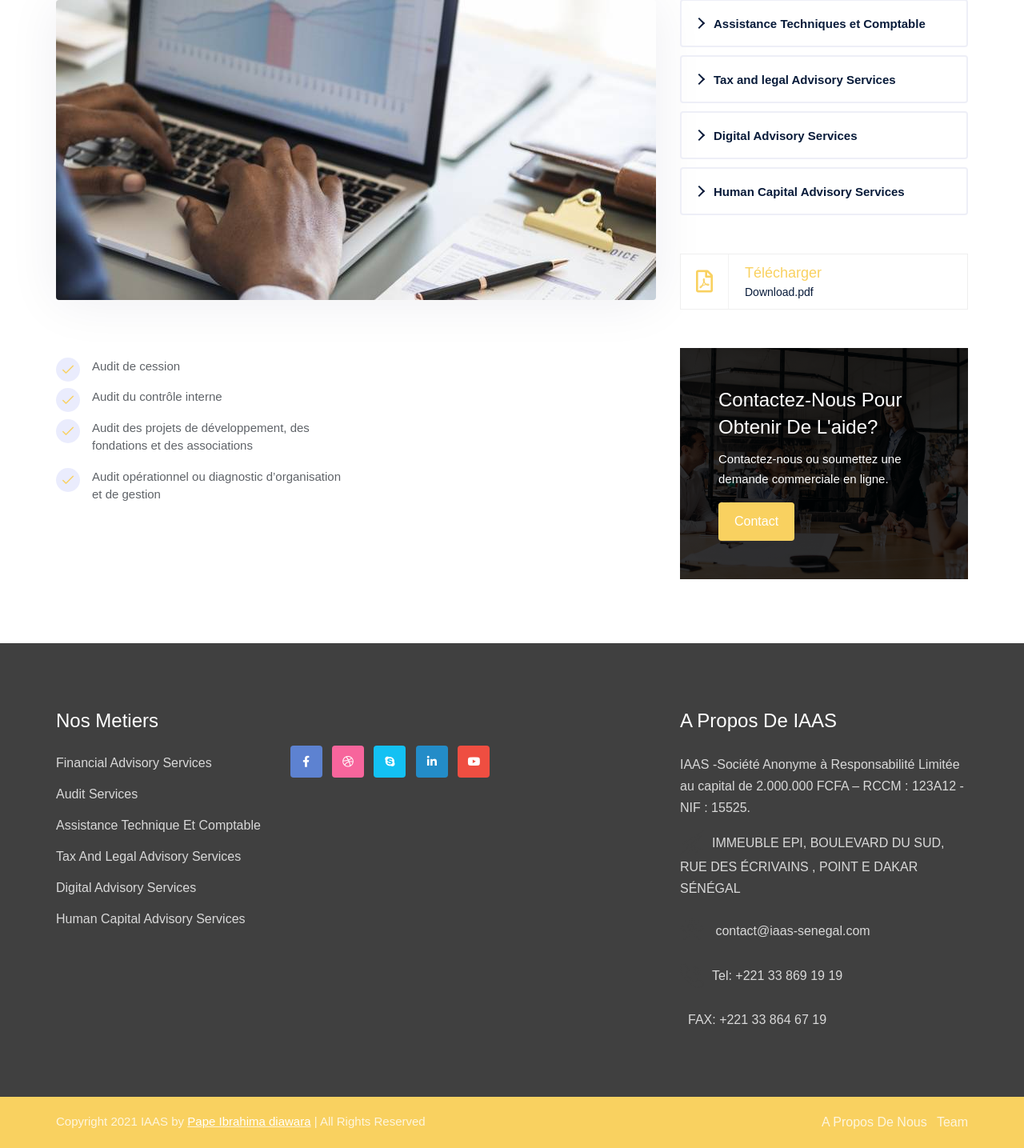
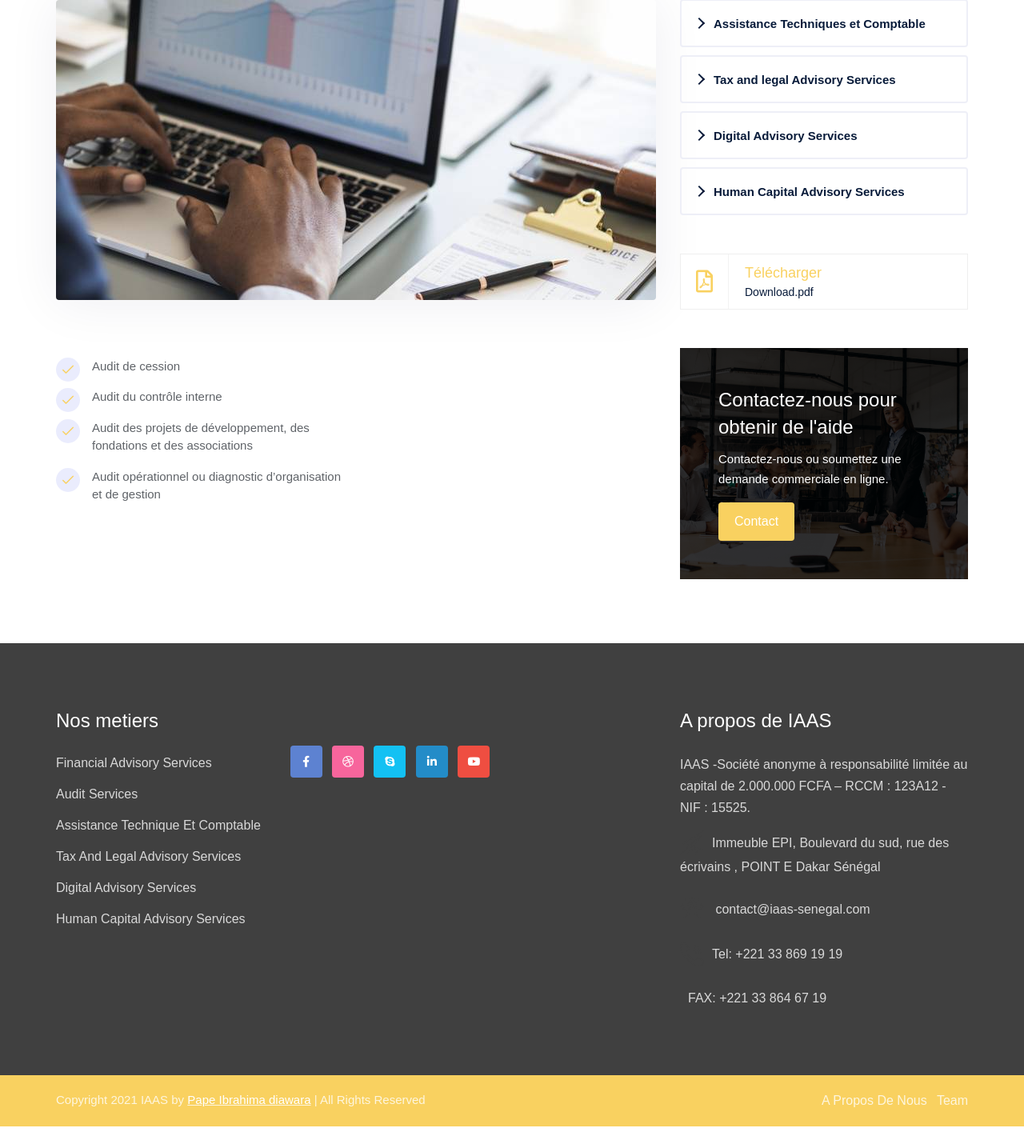
Before and after one commit to capinho/iaas-senegal, a Django app: page /audit-services/ in a window 1280 px wide. Shown: the part 750-2185 px from the top of the page at 80% size. After the commit the page ends 2158 px from the top, so only its background shows below. Run offline with Django 3.2, Linux system fonts and the light colour scheme; some libraries are stand-ins or nearby versions.

Commit message:
police change

```diff
--- a/website/templates/assistance-technique-et-comptable.html
+++ b/website/templates/assistance-technique-et-comptable.html
@@ -156,7 +156,7 @@
         </div>
         <div class="widget">
           <div class="widget-contact px-5 py-5 xs-px-2 xs-py-2 text-white" data-bg-img="{% static 'website/images/bg/01.jpg' %}" data-overlay="8">
-            <h4 class="text-white text-capitalize">Contactez-nous pour obtenir de l'aide?</h4>
+            <h4 class="text-white text-capitalize" style="text-transform: none !important;">Contactez-nous pour obtenir de l'aide</h4>
             <p>Contactez-nous ou soumettez une demande commerciale en ligne.</p> <a class="btn" href="{% url 'contact' %}"><span>Contact</span></a>
           </div>
         </div>
--- a/website/templates/audit-services.html
+++ b/website/templates/audit-services.html
@@ -154,7 +154,7 @@
         </div>
         <div class="widget">
           <div class="widget-contact px-5 py-5 xs-px-2 xs-py-2 text-white" data-bg-img="{% static 'website/images/bg/01.jpg' %}" data-overlay="8">
-            <h4 class="text-white text-capitalize">Contactez-nous pour obtenir de l'aide?</h4>
+            <h4 class="text-white text-capitalize" style="text-transform: none !important;">Contactez-nous pour obtenir de l'aide</h4>
             <p>Contactez-nous ou soumettez une demande commerciale en ligne.</p> <a class="btn" href="{% url 'contact' %}"><span>Contact</span></a>
           </div>
         </div>
--- a/website/templates/base.html
+++ b/website/templates/base.html
@@ -62,20 +62,20 @@
       <div class="container">
         <div class="row">
           <div class="col-lg-3 col-md-6 sm-mt-5">
-            <h4 class="mb-4 text-white">Nos metiers</h4>
+            <h4 class="mb-4 text-white" style="text-transform: none !important;">Nos metiers</h4>
             <div class="footer-list">
               <ul class="list-unstyled">
-                <li><a href="{% url 'financial-advisory-services' %}">Financial Advisory Services </a>
+                <li><a href="{% url 'financial-advisory-services' %}">Financial advisory services </a>
                 </li>
-                <li><a href="{% url 'audit-services' %}">Audit Services</a>
+                <li><a href="{% url 'audit-services' %}">Audit services</a>
                 </li>
-                <li> <a href="{% url 'assistance-technique-et-comptable' %}">Assistance Technique Et Comptable</a>
+                <li> <a href="{% url 'assistance-technique-et-comptable' %}">Assistance technique et comptable</a>
                 </li>
-                <li> <a href="{% url 'tax-and-legal-advisory-services' %}">Tax And Legal Advisory Services</a>
+                <li> <a href="{% url 'tax-and-legal-advisory-services' %}">Tax and legal advisory services</a>
                 </li>
-                <li> <a href="{% url 'digital-advisory-services' %}">Digital Advisory Services</a>
+                <li> <a href="{% url 'digital-advisory-services' %}">Digital advisory services</a>
                 </li>
-                <li> <a href="{% url 'human-capital-advisory-services' %}">Human Capital Advisory Services</a>
+                <li> <a href="{% url 'human-capital-advisory-services' %}">Human capital advisory services</a>
                 </li>
               </ul>
             </div>
@@ -97,12 +97,12 @@
             </div>
           </div>
           <div class="col-xl-4 col-lg-5 ml-auto col-md-12 md-mt-5">
-            <h4 class="mb-4 text-white">A propos de IAAS</h4>
-            <p class="mb-3">IAAS -Société Anonyme à Responsabilité Limitée au capital de 2.000.000 FCFA – RCCM : 123A12 - NIF : 15525.</p>
+            <h4 class="mb-4 text-white" style="text-transform: none !important;">A propos de IAAS</h4>
+            <p class="mb-3">IAAS -Société anonyme à responsabilité limitée au capital de 2.000.000 FCFA – RCCM : 123A12 - NIF : 15525.</p>
             <div class="footer-cntct">
               <ul class="media-icon list-unstyled">
                 <li>
-                  <p class="mb-0"><i class="flaticon-paper-plane"></i>IMMEUBLE EPI, BOULEVARD DU SUD, RUE DES ÉCRIVAINS , POINT E DAKAR SÉNÉGAL </p>
+                  <p class="mb-0"><i class="flaticon-paper-plane"></i>Immeuble EPI, Boulevard du sud, rue des écrivains , POINT E Dakar Sénégal </p>
                 </li>
                 <li><i class="flaticon-email"></i>  <a href="mailto:contact@iaas-senegal.com">contact@iaas-senegal.com</a>
                 </li>
--- a/website/templates/digital-advisory-services.html
+++ b/website/templates/digital-advisory-services.html
@@ -158,7 +158,7 @@
         </div>
         <div class="widget">
           <div class="widget-contact px-5 py-5 xs-px-2 xs-py-2 text-white" data-bg-img="{% static 'website/images/bg/01.jpg' %}" data-overlay="8">
-            <h4 class="text-white text-capitalize">Contactez-nous pour obtenir de l'aide?</h4>
+            <h4 class="text-white text-capitalize" style="text-transform: none !important;">Contactez-nous pour obtenir de l'aide</h4>
             <p>Contactez-nous ou soumettez une demande commerciale en ligne.</p> <a class="btn" href="{% url 'contact' %}"><span>Contact</span></a>
           </div>
         </div>
--- a/website/templates/financial-advisory-services.html
+++ b/website/templates/financial-advisory-services.html
@@ -167,7 +167,7 @@
         </div>
         <div class="widget">
           <div class="widget-contact px-5 py-5 xs-px-2 xs-py-2 text-white" data-bg-img="{% static 'website/images/bg/01.jpg' %}" data-overlay="8">
-            <h4 class="text-white text-capitalize">Contactez-nous pour obtenir de l'aide?</h4>
+            <h4 class="text-white text-capitalize" style="text-transform: none !important;">Contactez-nous pour obtenir de l'aide</h4>
             <p>Contactez-nous ou soumettez une demande commerciale en ligne.</p> <a class="btn" href="{% url 'contact' %}"><span>Contact</span></a>
           </div>
         </div>
--- a/website/templates/human-capital-advisory-services.html
+++ b/website/templates/human-capital-advisory-services.html
@@ -172,7 +172,7 @@
         </div>
         <div class="widget">
           <div class="widget-contact px-5 py-5 xs-px-2 xs-py-2 text-white" data-bg-img="{% static 'website/images/bg/01.jpg' %}" data-overlay="8">
-            <h4 class="text-white text-capitalize">Contactez-nous pour obtenir de l'aide?</h4>
+            <h4 class="text-white text-capitalize" style="text-transform: none !important;">Contactez-nous pour obtenir de l'aide</h4>
             <p>Contactez-nous ou soumettez une demande commerciale en ligne.</p> <a class="btn" href="{% url 'contact' %}"><span>Contact</span></a>
           </div>
         </div>
--- a/website/templates/tax-and-legal-advisory-services.html
+++ b/website/templates/tax-and-legal-advisory-services.html
@@ -164,7 +164,7 @@
         </div>
         <div class="widget">
           <div class="widget-contact px-5 py-5 xs-px-2 xs-py-2 text-white" data-bg-img="{% static 'website/images/bg/01.jpg' %}" data-overlay="8">
-            <h4 class="text-white text-capitalize">Contactez-nous pour obtenir de l'aide?</h4>
+            <h4 class="text-white text-capitalize" style="text-transform: none !important;">Contactez-nous pour obtenir de l'aide</h4>
             <p>Contactez-nous ou soumettez une demande commerciale en ligne.</p> <a class="btn" href="{% url 'contact' %}"><span>Contact</span></a>
           </div>
         </div>
```
